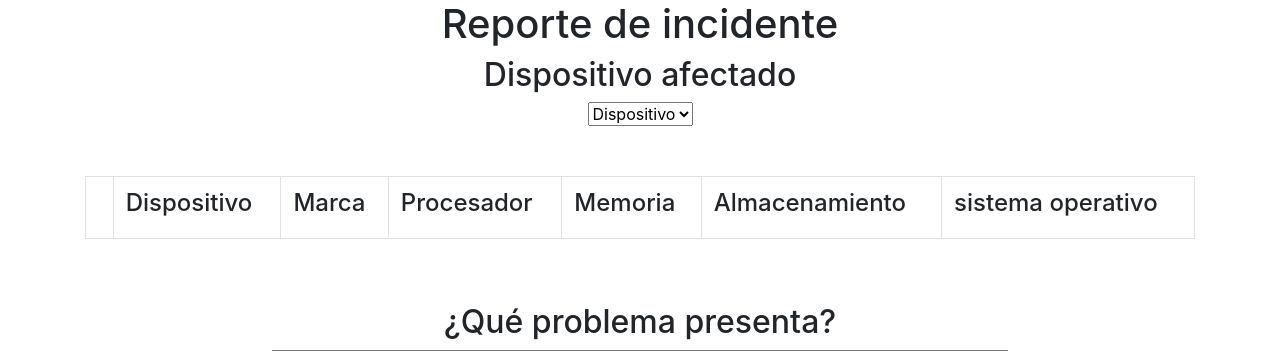
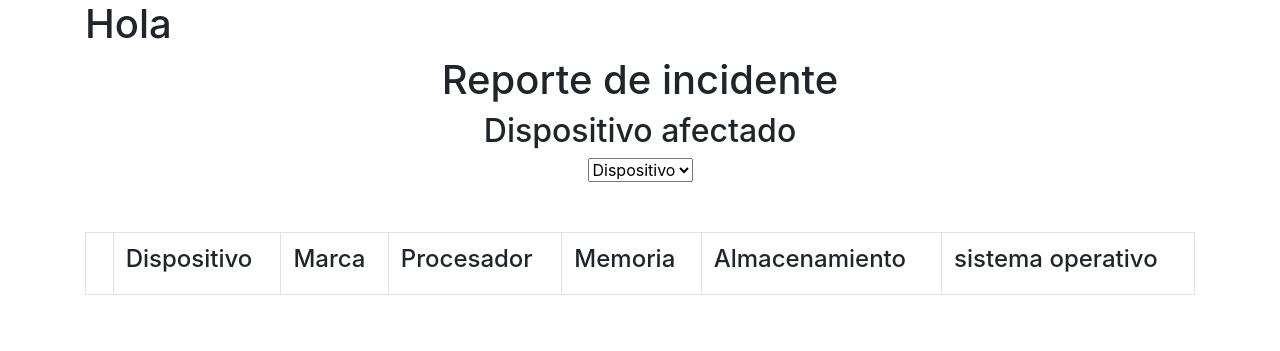
Before and after one commit to Darismi/Ayudesk, a PHP site: page /captura_incidentes.php in a window 1280 px wide. Shown: the top 351 px of the page. Run offline with PHP 8.4, Linux system fonts and the light colour scheme; the visitor is signed in with stand-in values (Sample User, id 1); data that the repository does not hold is empty.

Commit message:
ensayo del error

```diff
--- a/captura_incidentes.php
+++ b/captura_incidentes.php
@@ -14,6 +14,7 @@
   </head>
   <body>
     <div class="container">
+	<h1>Hola</h1>
       <center>
         <h1>Reporte de incidente</h1>
 
```
